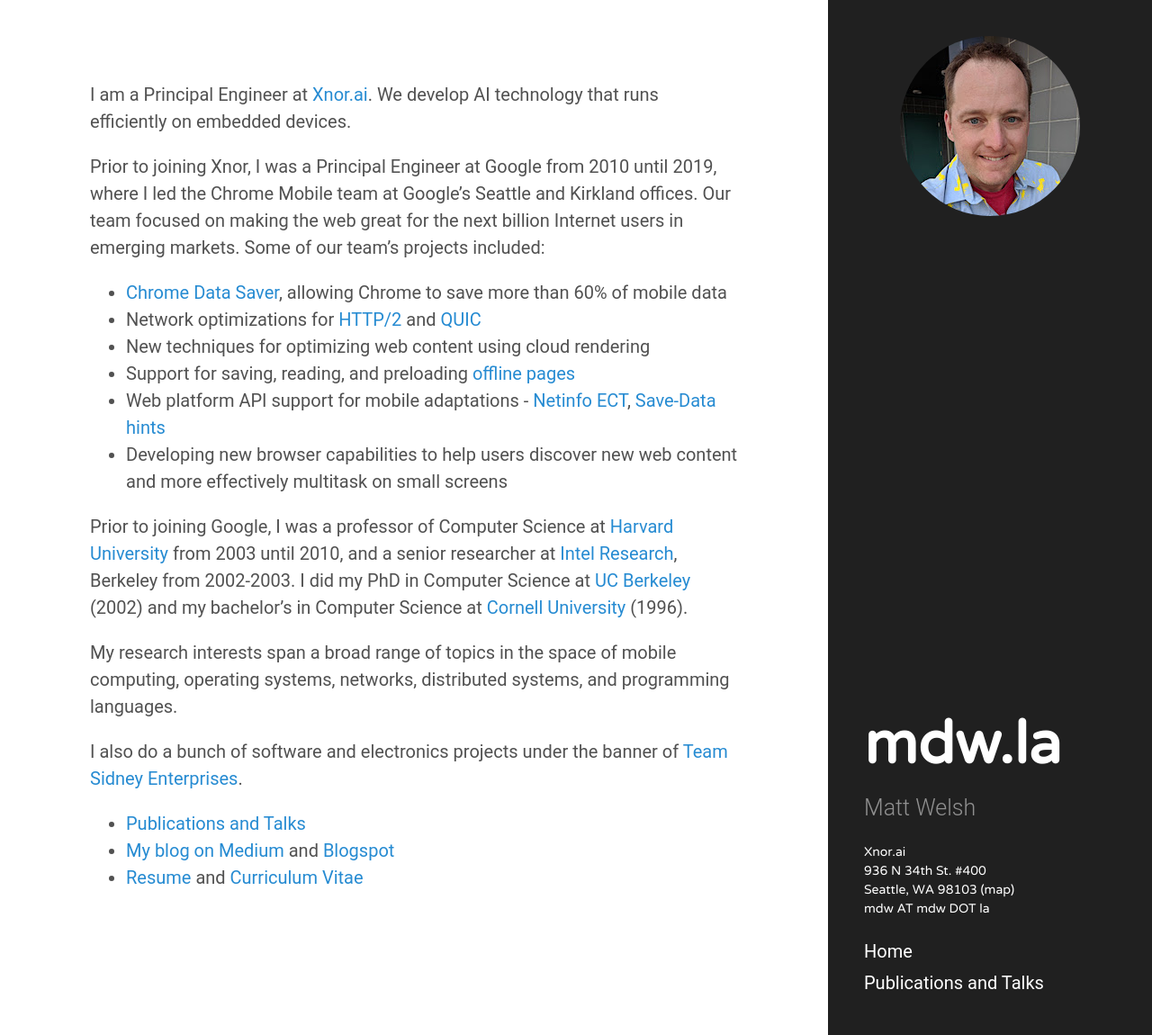
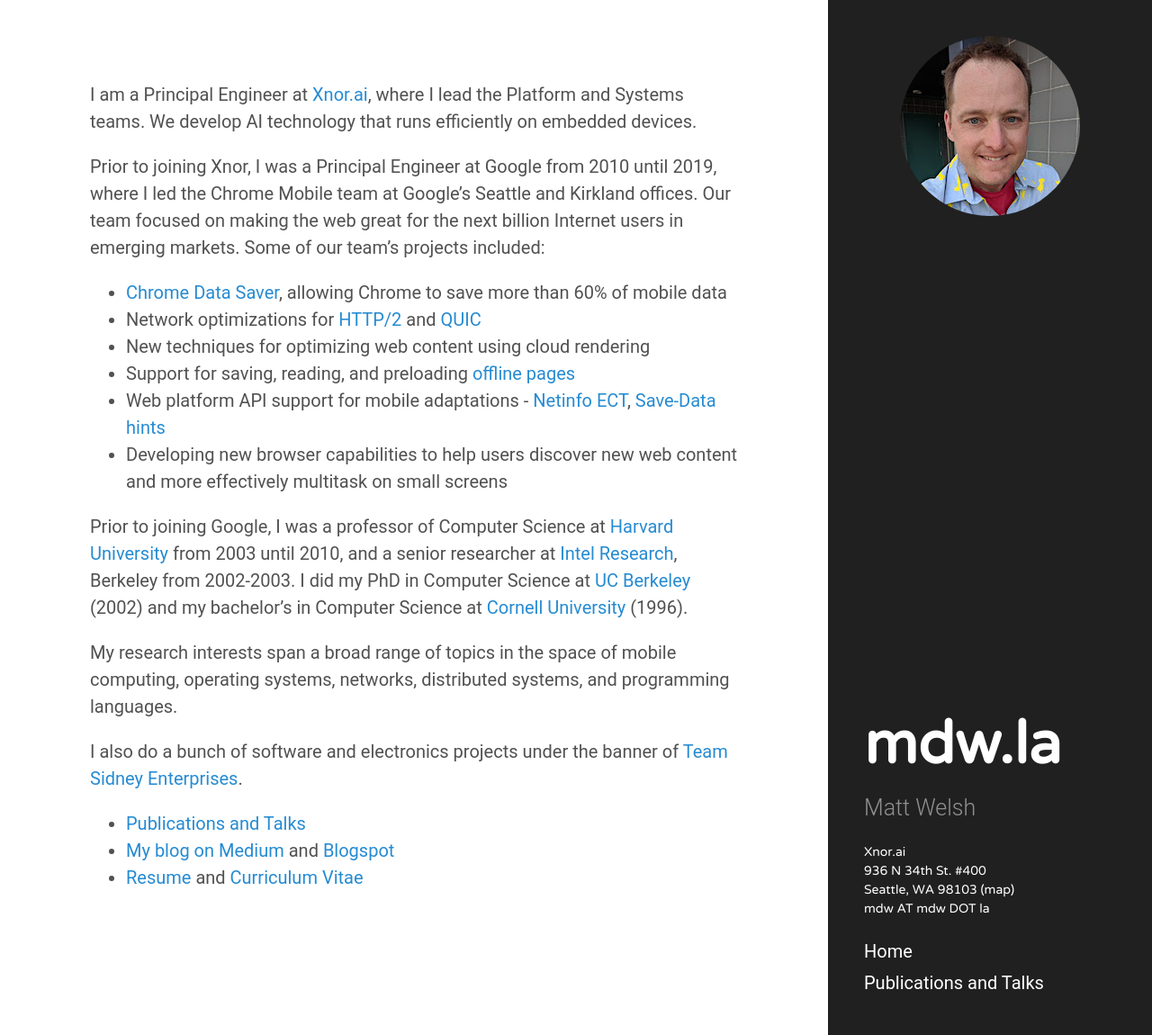
Before and after one commit to mdwelsh/mdwelsh.github.io, a Jekyll site: the page built from index.md, in a window 1280 px wide and 1150 px high. Shown: the whole window at 90% size. Built offline with Jekyll 4.4.1, drawn with Linux system fonts in a browser that asks for light colours.

Commit message:
Update index.md

```diff
--- a/index.md
+++ b/index.md
@@ -1,7 +1,8 @@
 ---
 layout: page
 ---
-I am a Principal Engineer at [Xnor.ai](https://www.xnor.ai/).
+I am a Principal Engineer at [Xnor.ai](https://www.xnor.ai/), where
+I lead the Platform and Systems teams.
 We develop AI technology that runs efficiently on embedded devices.
 
 Prior to joining Xnor, I was a Principal Engineer at Google from
```
